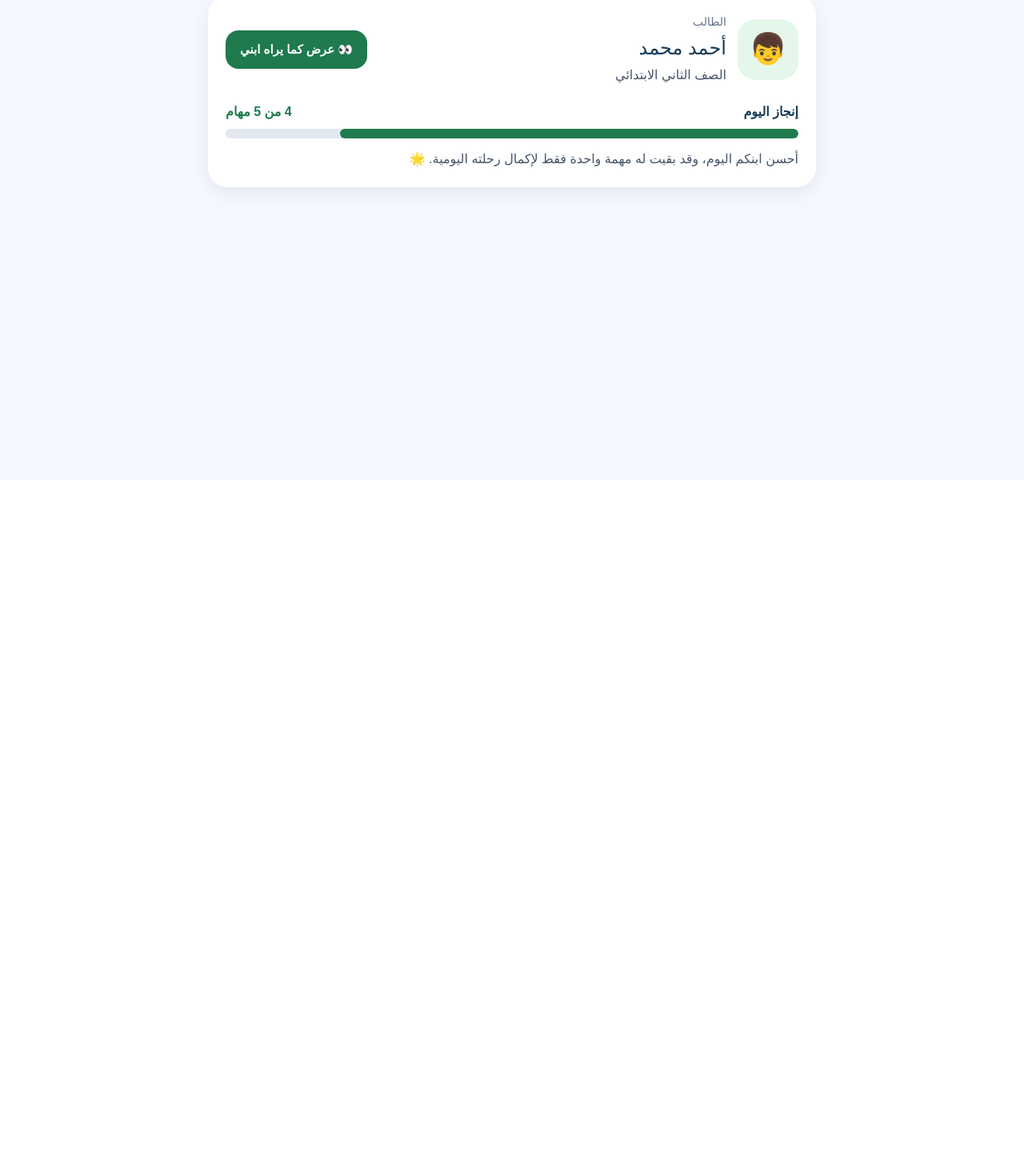
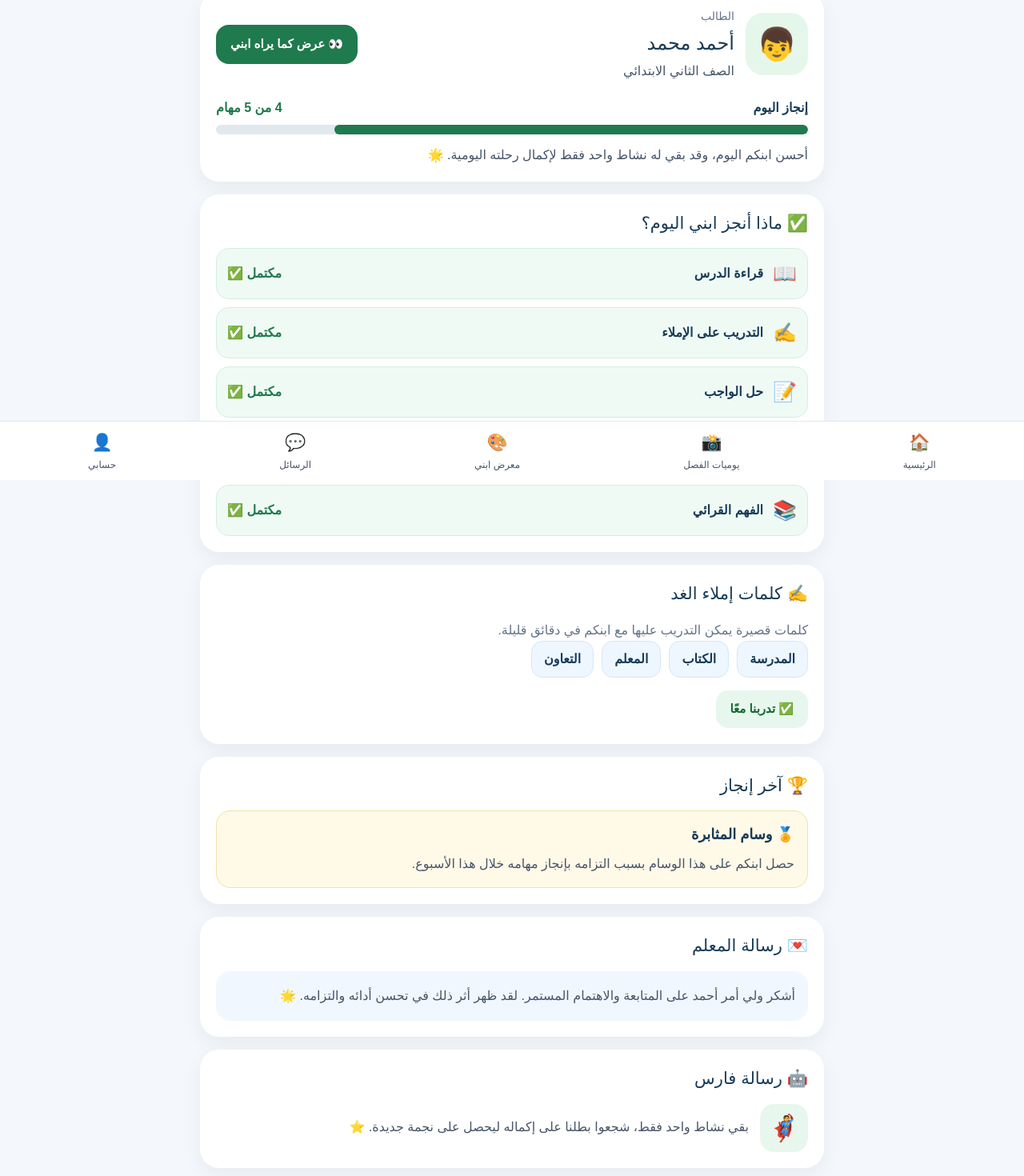
Before and after one commit to a31164949-blip/lughati-academy, a Next.js app in the folder lughati-next/: page /parent in a window 1280 px wide. Shown: the part 200-1670 px from the top of the page at 80% size. Before the commit the page ends 800 px from the top, so only its background shows below. Built offline with nearby package versions, Linux system fonts and the light colour scheme.

Commit message:
إكمال النسخة الأساسية للوحة ولي الامر

```diff
--- a/lughati-next/app/parent/page.tsx
+++ b/lughati-next/app/parent/page.tsx
@@ -1,37 +1,62 @@
 "use client";
 
+import { useRouter } from "next/navigation";
+
+const dailyTasks = [
+  { icon: "📖", title: "قراءة الدرس", completed: true },
+  { icon: "✍️", title: "التدريب على الإملاء", completed: true },
+  { icon: "📝", title: "حل الواجب", completed: true },
+  { icon: "🎤", title: "تسجيل القراءة", completed: false },
+  { icon: "📚", title: "الفهم القرائي", completed: true },
+];
+
+const spellingWords = ["المدرسة", "الكتاب", "المعلم", "التعاون"];
+
 export default function ParentPage() {
+  const router = useRouter();
+
+  const completedCount = dailyTasks.filter(
+    (task) => task.completed
+  ).length;
+
+  const progressPercentage = Math.round(
+    (completedCount / dailyTasks.length) * 100
+  );
+
   return (
     <main
       dir="rtl"
       style={{
         minHeight: "100vh",
-        background: "#f5f8ff",
-        padding: "24px 16px 100px",
+        background: "#f4f8fc",
+        padding: "20px 14px 100px",
         fontFamily: "Arial, sans-serif",
+        color: "#173b57",
       }}
     >
       <div
         style={{
           width: "100%",
-          maxWidth: "760px",
+          maxWidth: "780px",
           margin: "0 auto",
         }}
       >
+        {/* الترويسة */}
         <header
           style={{
-            background: "white",
-            borderRadius: "24px",
+            background:
+              "linear-gradient(135deg, #ffffff 0%, #eef9f2 100%)",
+            borderRadius: "26px",
             padding: "22px",
+            marginBottom: "18px",
             boxShadow: "0 8px 24px rgba(0,0,0,0.07)",
-            marginBottom: "18px",
           }}
         >
           <p
             style={{
               margin: "0 0 6px",
               color: "#64748b",
-              fontSize: "15px",
+              fontSize: "14px",
             }}
           >
             أكاديمية لغتي الرقمية
@@ -40,7 +65,6 @@ export default function ParentPage() {
           <h1
             style={{
               margin: 0,
-              color: "#173b57",
               fontSize: "28px",
             }}
           >
@@ -54,18 +78,12 @@ export default function ParentPage() {
               lineHeight: 1.8,
             }}
           >
-            متابعة بسيطة وواضحة لتقدم ابنكم دون أعباء إضافية.
+            متابعة مختصرة وواضحة لتقدم ابنكم دون أعباء إضافية.
           </p>
         </header>
 
-        <section
-          style={{
-            background: "white",
-            borderRadius: "24px",
-            padding: "22px",
-            boxShadow: "0 8px 24px rgba(0,0,0,0.07)",
-          }}
-        >
+        {/* بطاقة الطالب */}
+        <section style={cardStyle}>
           <div
             style={{
               display: "flex",
@@ -76,24 +94,24 @@ export default function ParentPage() {
           >
             <div
               style={{
-                width: "76px",
-                height: "76px",
+                width: "78px",
+                height: "78px",
                 borderRadius: "22px",
                 background: "#e5f7ea",
                 display: "grid",
                 placeItems: "center",
-                fontSize: "38px",
+                fontSize: "40px",
               }}
             >
               👦
             </div>
 
-            <div style={{ flex: 1, minWidth: "190px" }}>
+            <div style={{ flex: 1, minWidth: "180px" }}>
               <p
                 style={{
                   margin: 0,
+                  fontSize: "14px",
                   color: "#64748b",
-                  fontSize: "14px",
                 }}
               >
                 الطالب
@@ -101,8 +119,7 @@ export default function ParentPage() {
 
               <h2
                 style={{
-                  margin: "4px 0",
-                  color: "#173b57",
+                  margin: "5px 0",
                   fontSize: "24px",
                 }}
               >
@@ -121,16 +138,8 @@ export default function ParentPage() {
 
             <button
               type="button"
-              style={{
-                border: "none",
-                borderRadius: "16px",
-                background: "#1f7a4d",
-                color: "white",
-                padding: "13px 18px",
-                fontSize: "15px",
-                fontWeight: "bold",
-                cursor: "pointer",
-              }}
+              onClick={() => router.push("/journey")}
+              style={primaryButtonStyle}
             >
               👀 عرض كما يراه ابني
             </button>
@@ -141,17 +150,14 @@ export default function ParentPage() {
               style={{
                 display: "flex",
                 justifyContent: "space-between",
-                gap: "12px",
+                gap: "10px",
                 marginBottom: "9px",
               }}
             >
-              <span style={{ color: "#173b57", fontWeight: "bold" }}>
-                إنجاز اليوم
-              </span>
-
-              <span style={{ color: "#1f7a4d", fontWeight: "bold" }}>
-                4 من 5 مهام
-              </span>
+              <strong>إنجاز اليوم</strong>
+              <strong style={{ color: "#1f7a4d" }}>
+                {completedCount} من {dailyTasks.length} مهام
+              </strong>
             </div>
 
             <div
@@ -164,7 +170,7 @@ export default function ParentPage() {
             >
               <div
                 style={{
-                  width: "80%",
+                  width: `${progressPercentage}%`,
                   height: "100%",
                   background: "#1f7a4d",
                   borderRadius: "999px",
@@ -179,12 +185,290 @@ export default function ParentPage() {
                 lineHeight: 1.7,
               }}
             >
-              أحسن ابنكم اليوم، وقد بقيت له مهمة واحدة فقط لإكمال رحلته
-              اليومية. 🌟
+              أحسن ابنكم اليوم، وقد بقي له نشاط واحد فقط لإكمال
+              رحلته اليومية. 🌟
+            </p>
+          </div>
+        </section>
+
+        {/* ماذا أنجز اليوم */}
+        <section style={cardStyle}>
+          <h2 style={sectionTitleStyle}>
+            ✅ ماذا أنجز ابني اليوم؟
+          </h2>
+
+          <div
+            style={{
+              display: "grid",
+              gap: "10px",
+            }}
+          >
+            {dailyTasks.map((task) => (
+              <div
+                key={task.title}
+                style={{
+                  display: "flex",
+                  alignItems: "center",
+                  gap: "12px",
+                  padding: "13px",
+                  borderRadius: "16px",
+                  background: task.completed
+                    ? "#f0faf4"
+                    : "#fff8e8",
+                  border: task.completed
+                    ? "1px solid #d5efdf"
+                    : "1px solid #f3dfad",
+                }}
+              >
+                <span style={{ fontSize: "24px" }}>
+                  {task.icon}
+                </span>
+
+                <span
+                  style={{
+                    flex: 1,
+                    fontWeight: "bold",
+                  }}
+                >
+                  {task.title}
+                </span>
+
+                <span
+                  style={{
+                    fontWeight: "bold",
+                    color: task.completed
+                      ? "#1f7a4d"
+                      : "#b7791f",
+                  }}
+                >
+                  {task.completed ? "مكتمل ✅" : "بانتظار الإنجاز ⏳"}
+                </span>
+              </div>
+            ))}
+          </div>
+        </section>
+
+        {/* كلمات إملاء الغد */}
+        <section style={cardStyle}>
+          <h2 style={sectionTitleStyle}>
+            ✍️ كلمات إملاء الغد
+          </h2>
+
+          <p
+            style={{
+              marginTop: 0,
+              color: "#64748b",
+              lineHeight: 1.7,
+            }}
+          >
+            كلمات قصيرة يمكن التدريب عليها مع ابنكم في دقائق قليلة.
+          </p>
+
+          <div
+            style={{
+              display: "flex",
+              flexWrap: "wrap",
+              gap: "10px",
+              marginBottom: "16px",
+            }}
+          >
+            {spellingWords.map((word) => (
+              <span
+                key={word}
+                style={{
+                  padding: "10px 15px",
+                  borderRadius: "14px",
+                  background: "#eef6ff",
+                  border: "1px solid #d5e7fb",
+                  fontWeight: "bold",
+                }}
+              >
+                {word}
+              </span>
+            ))}
+          </div>
+
+          <button
+            type="button"
+            style={secondaryButtonStyle}
+          >
+            ✅ تدربنا معًا
+          </button>
+        </section>
+
+        {/* آخر إنجاز */}
+        <section style={cardStyle}>
+          <h2 style={sectionTitleStyle}>
+            🏆 آخر إنجاز
+          </h2>
+
+          <div
+            style={{
+              padding: "16px",
+              borderRadius: "18px",
+              background: "#fff9e8",
+              border: "1px solid #f1e2aa",
+            }}
+          >
+            <strong style={{ fontSize: "18px" }}>
+              🏅 وسام المثابرة
+            </strong>
+
+            <p
+              style={{
+                margin: "9px 0 0",
+                color: "#475569",
+                lineHeight: 1.7,
+              }}
+            >
+              حصل ابنكم على هذا الوسام بسبب التزامه بإنجاز مهامه
+              خلال هذا الأسبوع.
+            </p>
+          </div>
+        </section>
+
+        {/* رسالة المعلم */}
+        <section style={cardStyle}>
+          <h2 style={sectionTitleStyle}>
+            💌 رسالة المعلم
+          </h2>
+
+          <p style={messageStyle}>
+            أشكر ولي أمر أحمد على المتابعة والاهتمام المستمر.
+            لقد ظهر أثر ذلك في تحسن أدائه والتزامه. 🌟
+          </p>
+        </section>
+
+        {/* رسالة فارس */}
+        <section style={cardStyle}>
+          <h2 style={sectionTitleStyle}>
+            🤖 رسالة فارس
+          </h2>
+
+          <div
+            style={{
+              display: "flex",
+              alignItems: "center",
+              gap: "14px",
+            }}
+          >
+            <div
+              style={{
+                width: "60px",
+                height: "60px",
+                borderRadius: "18px",
+                background: "#e7f7ed",
+                display: "grid",
+                placeItems: "center",
+                fontSize: "32px",
+                flexShrink: 0,
+              }}
+            >
+              🦸
+            </div>
+
+            <p
+              style={{
+                margin: 0,
+                lineHeight: 1.8,
+                color: "#475569",
+              }}
+            >
+              بقي نشاط واحد فقط، شجعوا بطلنا على إكماله ليحصل
+              على نجمة جديدة. ⭐
             </p>
           </div>
         </section>
       </div>
+
+      {/* شريط التنقل */}
+      <nav
+        style={{
+          position: "fixed",
+          right: 0,
+          left: 0,
+          bottom: 0,
+          background: "white",
+          borderTop: "1px solid #e2e8f0",
+          padding: "10px 8px",
+          display: "flex",
+          justifyContent: "space-around",
+          zIndex: 20,
+        }}
+      >
+        {[
+          ["🏠", "الرئيسية"],
+          ["📸", "يوميات الفصل"],
+          ["🎨", "معرض ابني"],
+          ["💬", "الرسائل"],
+          ["👤", "حسابي"],
+        ].map(([icon, label]) => (
+          <button
+            key={label}
+            type="button"
+            style={{
+              border: "none",
+              background: "transparent",
+              color: "#475569",
+              display: "grid",
+              gap: "4px",
+              justifyItems: "center",
+              fontSize: "12px",
+              cursor: "pointer",
+            }}
+          >
+            <span style={{ fontSize: "21px" }}>
+              {icon}
+            </span>
+            {label}
+          </button>
+        ))}
+      </nav>
     </main>
   );
 }
+
+const cardStyle = {
+  background: "white",
+  borderRadius: "24px",
+  padding: "20px",
+  marginBottom: "16px",
+  boxShadow: "0 8px 24px rgba(0,0,0,0.06)",
+};
+
+const sectionTitleStyle = {
+  margin: "0 0 16px",
+  fontSize: "21px",
+  color: "#173b57",
+};
+
+const primaryButtonStyle = {
+  border: "none",
+  borderRadius: "16px",
+  background: "#1f7a4d",
+  color: "white",
+  padding: "13px 18px",
+  fontSize: "15px",
+  fontWeight: "bold",
+  cursor: "pointer",
+};
+
+const secondaryButtonStyle = {
+  border: "none",
+  borderRadius: "15px",
+  background: "#e7f7ed",
+  color: "#166534",
+  padding: "12px 18px",
+  fontSize: "15px",
+  fontWeight: "bold",
+  cursor: "pointer",
+};
+
+const messageStyle = {
+  margin: 0,
+  padding: "16px",
+  borderRadius: "18px",
+  background: "#f1f7ff",
+  color: "#475569",
+  lineHeight: 1.9,
+};
```
